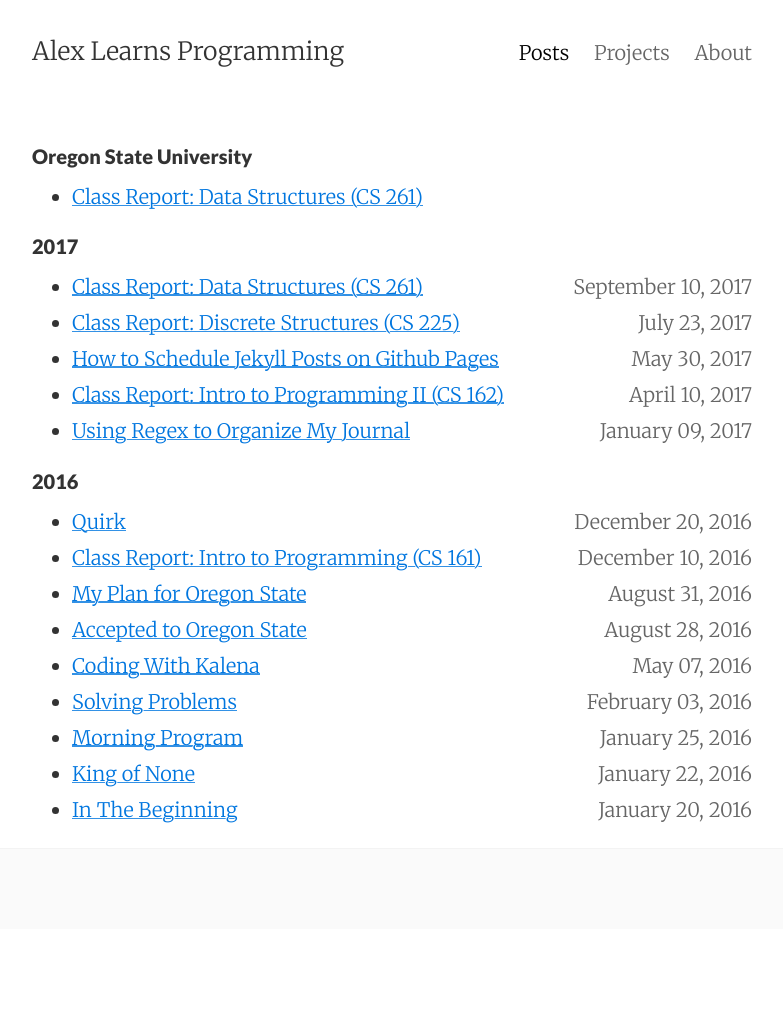
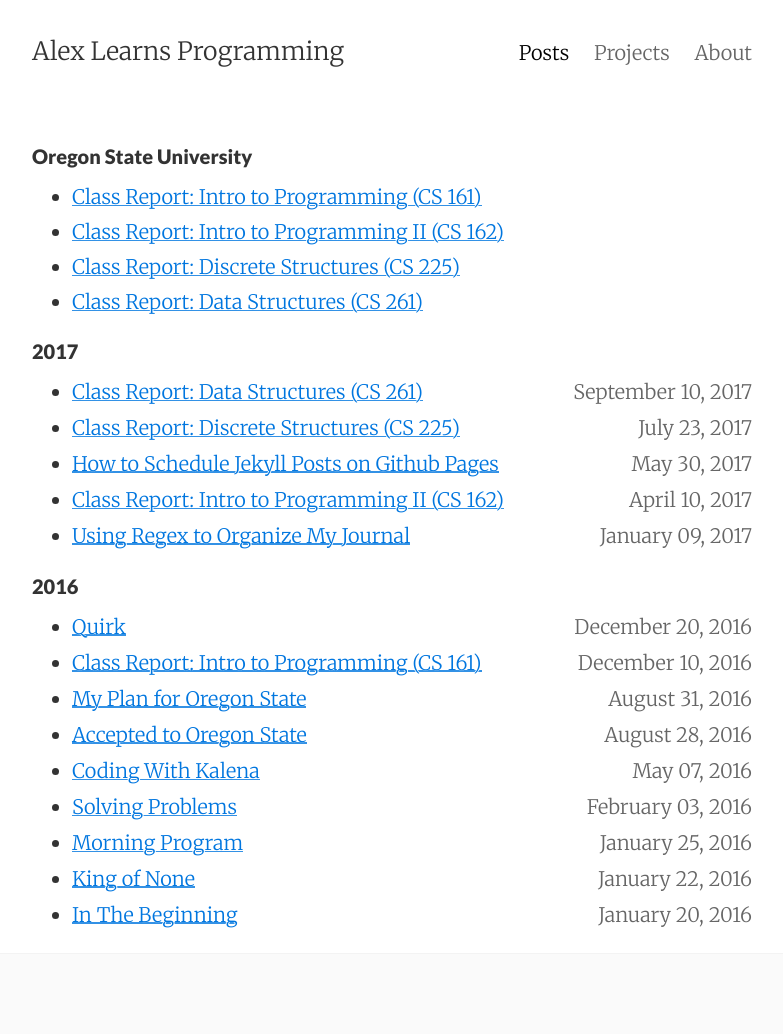
Before and after one commit to alxmjo/code, a Jekyll site: the page built from posts.html, in a window 1280 px wide. Shown: the whole page, without its empty margins (248-1031 px from the left). Built offline with Jekyll 4.4.1, drawn with Linux system fonts in a browser that asks for light colours; before the commit the page ends 929 px from its top, so only the background shows below that.

Commit message:
update posts ordering and categories

```diff
--- a/_posts/2016-12-10-class-report-introduction-to-programming-cs-161.markdown
+++ b/_posts/2016-12-10-class-report-introduction-to-programming-cs-161.markdown
@@ -4,6 +4,8 @@
 date: 2016-12-10T13:41:39+03:00
 image:
 summary: I just finished my last assignment for my first course in Oregon State's online computer science program. Here's a summary.
+category: "Oregon State University"
+tags: newsletter class-notes
 ---
 
 I just finished my last assignment for my first course in Oregon State's online computer science program. It was essentially an introduction to computer science and C++.
--- a/_posts/2017-04-10-class-report-intro-to-programming-ii-cs-162.markdown
+++ b/_posts/2017-04-10-class-report-intro-to-programming-ii-cs-162.markdown
@@ -4,6 +4,8 @@
 date: 2017-04-10T18:52:20+03:00
 image:
 summary: I just finished my second course in the computer science program at Oregon State. Here are my notes.
+category: "Oregon State University"
+tags: newsletter class-notes
 ---
 
 I just finished my second course in the computer science program at Oregon State. Like Intro to Programming I, this course focused mostly on C++ and object-oriented programming principals. Here are my notes.
--- a/_posts/2017-09-05-class-report-discrete-structures-cs-225.markdown
+++ b/_posts/2017-09-05-class-report-discrete-structures-cs-225.markdown
@@ -5,7 +5,8 @@
 image: images/IMG_20170723_155759.jpg
 summary: A few weeks ago I completed my third course in Oregon State’s computer science program. It was on discrete math, which has many applications in computer science. Here are some thoughts and tips.
 permalink: osu-class-report-cs225
-tags: newsletter
+category: "Oregon State University"
+tags: newsletter class-notes
 ---
 
 ![Notes. Miquelrius grid notebook and Marvy LePen pens.](images/IMG_20170723_155759.jpg)
--- a/_posts/2017-09-10-class-report-data-structures-cs-261.markdown
+++ b/_posts/2017-09-10-class-report-data-structures-cs-261.markdown
@@ -5,8 +5,8 @@
 image: /images/cs261notes.jpg
 summary: This summer I took Data Structures and Computer Architecture and Assembly Language. This post summarizes my experience with the former.
 permalink: osu-cs261-class-report
+category: "Oregon State University"
 tags: newsletter class-notes
-category: "Oregon State University"
 ---
 
 ![notebook](/images/cs261notes.jpg)
--- a/posts.html
+++ b/posts.html
@@ -8,7 +8,7 @@
   <h4>{{ category | first }}</h4>
     <ul>
     {% for posts in category %}
-      {% for post in posts %}
+      {% for post in posts reversed %}
         {% if post.url %}<li><a href="{{ post.url }}">{{ post.title }}</a></li>{% endif %}
       {% endfor %}
     {% endfor %}
```
